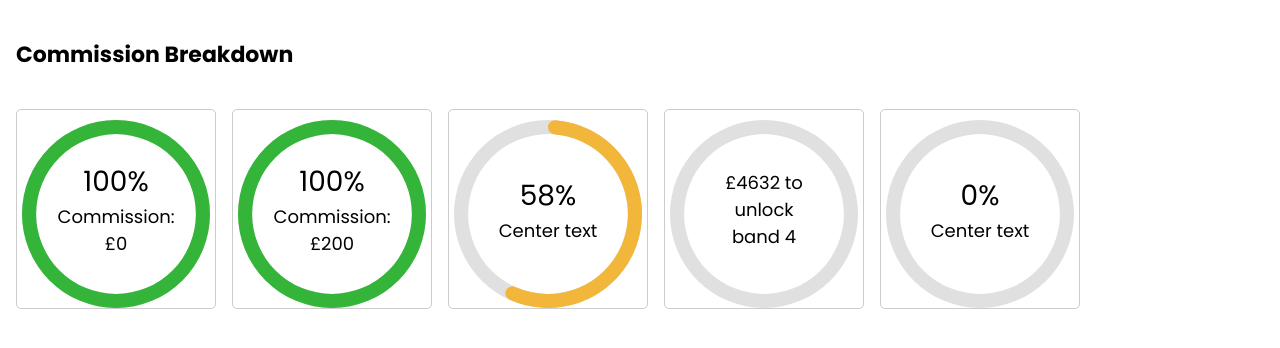
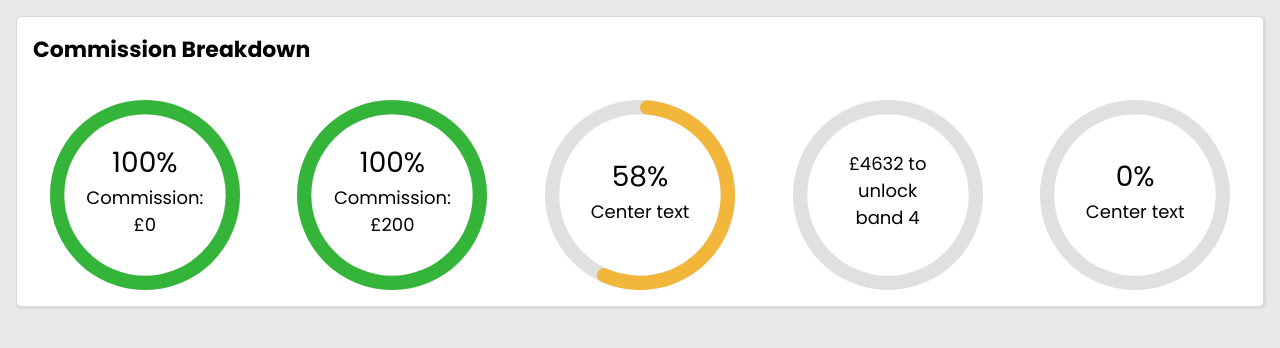
Before and after one commit to Richard-Devine/one-up-tech-test, a React (Vite) app: page / in a window 1280 px wide. Shown: the top 348 px of the page. Built offline with nearby package versions, Linux system fonts and the light colour scheme.

Commit message:
CSS: Widget and doughnut css

```diff
--- a/index.html
+++ b/index.html
@@ -2,7 +2,7 @@
 <html lang="en">
   <head>
     <meta charset="UTF-8" />
-    <link href='https://fonts.googleapis.com/css?family=Poppins:200,400,700' rel='stylesheet'>
+    <link href='https://fonts.googleapis.com/css?family=Poppins:200,400,500,600,700' rel='stylesheet'>
     <link rel="icon" type="image/svg+xml" href="/one-up.ico" />
     <meta name="viewport" content="width=device-width, initial-scale=1.0" />
     <title>One Up Tech Test</title>
--- a/src/components/doughnut-chart/doughnutChart.css
+++ b/src/components/doughnut-chart/doughnutChart.css
@@ -1,8 +1,6 @@
 .doughnut-container {
     position: relative;
     width: 200px;
-    border: 1px solid rgba(0, 0, 0, 0.2);
-    border-radius: 5px;
 }
 
 .doughnut-chart-underlay {
@@ -33,8 +31,3 @@
 .fill-percent-text {
     font-size: var(--font-size-h1);
 }
-
-.doughnut-title {
-    width: 100%;
-    margin: 16px;
-}
--- a/src/components/widget/widget.css
+++ b/src/components/widget/widget.css
@@ -2,11 +2,20 @@
     display: flex;
     flex-direction: row;
     flex-wrap: wrap;
-    width: 100%;
-    gap: 16px;
+    gap: 24px;
     padding: 16px;
+    margin: 16px;
+    background: white;
+    border-radius: var(--border-radius-default);
+    border: var(--border-default);
+    box-shadow: 1px 1px 1px 1px #dcd9d9;
+    justify-content: space-around;
 }
 
 .widget-header {
     width: 100%;
 }
+
+.widget-header > h3 {
+    margin: 0;
+}
--- a/src/index.css
+++ b/src/index.css
@@ -1,12 +1,17 @@
 :root {
   font-family: Poppins, sans-serif;
+  --font-size-large: 35px;
   --font-size-h1: 28px;
   --font-size-h2: 24px;
   --font-size-h3: 22px;
   --font-size-default: 18px;
+  --font-size-small: 16px;
   --font-weight-bold: 700;
   --font-weight-default: 400;
   --font-weight-light: 200;
+  --border-default: 1px solid #dcd9d9;
+  --border-radius-default: 5px;
+  --background-default: #eae7e7
 }
 
 * {
@@ -15,6 +20,7 @@
 
 body {
   margin: 0;
+  background: var(--background-default);
 }
 
 h3 {
```
